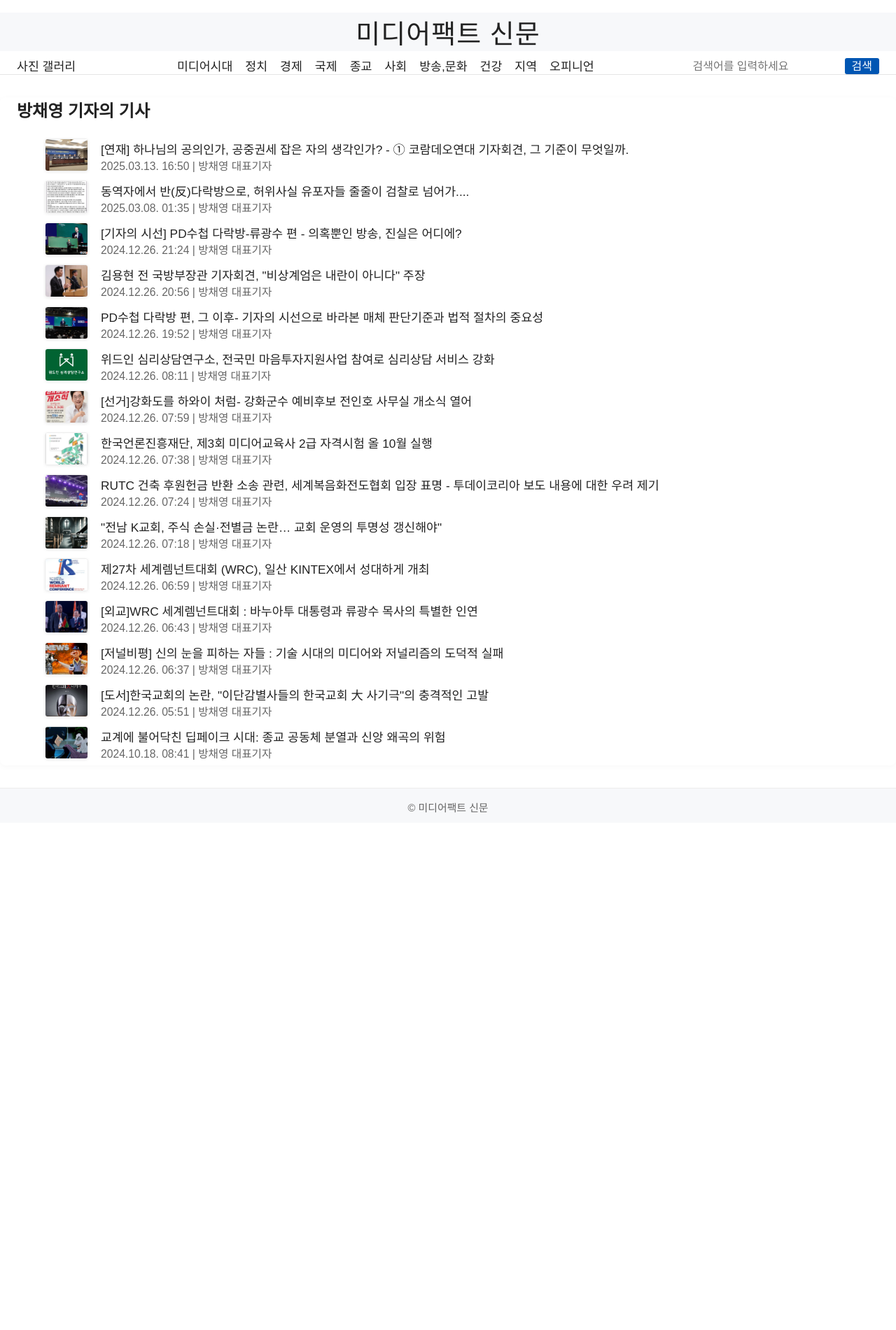
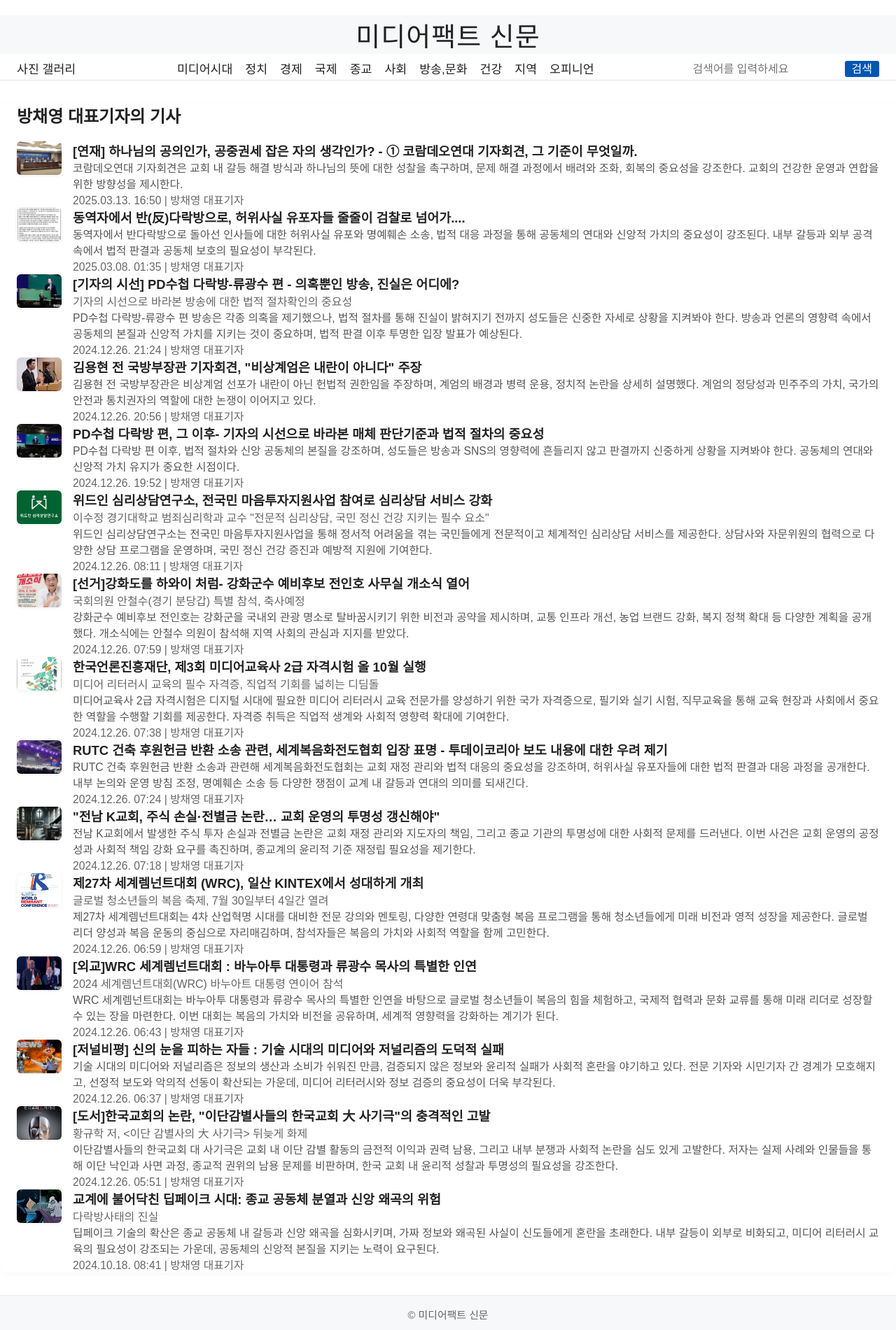
Before and after one commit to assam258-5892/mediafact, a Flask app: page /reporter/1 in a window 1280 px wide. Shown: the whole page at 70% size. Before the commit the page ends 1162 px from the top, so only its background shows below. Run offline with Flask 3, Linux system fonts and the light colour scheme; data comes from the database, SQL or seed files in the repository.

Commit message:
기사 항목 템플릿 통합

```diff
--- a/app/routes.py
+++ b/app/routes.py
@@ -1,6 +1,9 @@
+import re
+import sqlite3
+from datetime import datetime
+
+import markdown
 from flask import Flask, render_template, request, redirect, url_for, g
-from datetime import datetime
-import sqlite3
 
 DATABASE = 'db/mediafact.db'
 
@@ -53,9 +56,7 @@ def article_detail(article_id):
         photos = db.execute('SELECT * FROM 사진 WHERE 기사번호=?', (article_id,)).fetchall()
         reporter = db.execute('SELECT * FROM 기자 WHERE 기자번호=?', (article['기자번호'],)).fetchone() if article else None
         # 기사내용 [사진:N] 치환 후 마크다운 변환
-        import markdown
         def replace_photo_tag(text, photos):
-            import re
             def photo_replacer(match):
                 num = int(match.group(1))
                 for photo in photos:
@@ -75,7 +76,7 @@ def article_detail(article_id):
     return render_template('article.html', article=article, photos=photos, reporter=reporter, categories=categories, article_content_html=article_content_html)
 
 # 기사 편집
-@app.route('/article/<int:article_id>/edit', methods=['GET', 'POST'])
+@app.route('/edit/<int:article_id>', methods=['GET', 'POST'])
 def article_edit(article_id):
     db = get_db()
     if request.method == 'POST':
@@ -83,7 +84,6 @@ def article_edit(article_id):
         summary = request.form.get('summary', '')
         content = request.form.get('content', '')
         publish = int(request.form.get('publish', 0))
-        from datetime import datetime
         now = datetime.now().strftime('%Y-%m-%d %H:%M:%S')
         db.execute('UPDATE 기사 SET 기사제목=?, 기사요약=?, 기사내용=?, 공개여부=?, 수정일자=? WHERE 기사번호=?', (title, summary, content, publish, now, article_id))
         db.commit()
@@ -98,7 +98,7 @@ def article_edit(article_id):
 def category(category_id):
     db = get_db()
     articles = db.execute('''
-        SELECT 기사.*, 분류.분류명칭, 기자.기자성명, 기자.기자직함,
+        SELECT 기사.*, 기사.기사부제, 기사.기사요약, 분류.분류명칭, 기자.기자성명, 기자.기자직함,
         (SELECT 사진경로 FROM 사진 WHERE 사진.기사번호 = 기사.기사번호 ORDER BY 사진.등록일자 ASC, 사진.사진번호 ASC LIMIT 1) AS 대표사진경로
         FROM 기사
         JOIN 분류 ON 기사.분류번호 = 분류.분류번호
@@ -115,7 +115,7 @@ def category(category_id):
 def reporter(reporter_id):
     db = get_db()
     articles = db.execute('''
-        SELECT 기사.*, 분류.분류명칭, 기자.기자성명, 기자.기자직함,
+        SELECT 기사.*, 기사.기사부제, 기사.기사요약, 분류.분류명칭, 기자.기자성명, 기자.기자직함,
         (SELECT 사진경로 FROM 사진 WHERE 사진.기사번호 = 기사.기사번호 ORDER BY 사진.등록일자 ASC, 사진.사진번호 ASC LIMIT 1) AS 대표사진경로
         FROM 기사
         JOIN 분류 ON 기사.분류번호 = 분류.분류번호
@@ -145,7 +145,7 @@ def photo_gallery():
 def photo_detail(photo_id):
     db = get_db()
     photo = db.execute('SELECT * FROM 사진 WHERE 사진연번=?', (photo_id,)).fetchone()
-    article = db.execute('SELECT 기사제목, 기사번호 FROM 기사 WHERE 기사번호=?', (photo['기사번호'],)).fetchone() if photo else None
+    article = db.execute('SELECT 기사제목, 기사부제, 기사요약, 기사번호 FROM 기사 WHERE 기사번호=?', (photo['기사번호'],)).fetchone() if photo else None
     reporter = db.execute('SELECT * FROM 기자 WHERE 기자번호=?', (photo['기자번호'],)).fetchone() if photo else None
     categories = db.execute('SELECT * FROM 분류 ORDER BY 분류번호').fetchall()
     return render_template('photo_detail.html', photo=photo, article=article, reporter=reporter, categories=categories)
@@ -159,7 +159,7 @@ def search():
     if query:
         try:
             sql = '''
-                SELECT 기사.*, 분류.분류명칭, 기자.기자성명, 기자.기자직함,
+                SELECT 기사.*, 기사.기사부제, 기사.기사요약, 분류.분류명칭, 기자.기자성명, 기자.기자직함,
                 (SELECT 사진경로 FROM 사진 WHERE 사진.기사번호 = 기사.기사번호 ORDER BY 사진.등록일자 ASC, 사진.사진번호 ASC LIMIT 1) AS 대표사진경로
                 FROM 기사전문색인
                 JOIN 기사 ON 기사전문색인.기사번호 = 기사.기사번호
--- a/static/css/style.css
+++ b/static/css/style.css
@@ -77,7 +77,7 @@ header {
     border-bottom: 1px solid #e5e5e5;
     background: #fff;
     color: #222;
-    padding: 0;
+    padding: 4px 0;
 }
 header > nav {
     display: flex;
--- a/templates/article.html
+++ b/templates/article.html
@@ -8,7 +8,7 @@
 {% if article['기사부제'] %}<h3>{{ article['기사부제'] }}</h3>{% endif %}
 <div class="article-meta-flex" style="display:flex; justify-content:space-between; align-items:center; margin-bottom:8px;">
     <div>
-        <strong>기자:</strong> <a href="/reporter/{{ reporter['기자번호'] }}">{{ reporter['기자성명'] }}{% if reporter['기자직함'] %} {{ reporter['기자직함'] }}{% endif %}</a>
+        <strong>기자:</strong> <a href="/reporter/{{ reporter['기자번호'] }}">{{ reporter['기자성명'] }}{% if reporter['기자직함'] %} {{ reporter['기자직함'] }}{% else %} 기자{% endif %}</a>
     </div>
     <div style="color:#888; font-size:1.05em;">
         <strong>조회수:</strong> {{ article['조회횟수'] }}
--- a/templates/article_edit.html
+++ b/templates/article_edit.html
@@ -5,6 +5,8 @@
 <form method="post">
     <label for="title">제목</label><br>
     <input type="text" id="title" name="title" value="{{ article['기사제목'] }}" style="width:100%;"><br><br>
+    <label for="subtitle">부제</label><br>
+    <input type="text" id="subtitle" name="subtitle" value="{{ article['기사부제'] }}" style="width:100%;"><br><br>
     <label for="summary">요약</label><br>
     <textarea id="summary" name="summary" rows="2" style="width:100%;">{{ article['기사요약'] }}</textarea><br><br>
     <label for="content">본문</label><br>
--- /dev/null
+++ b/templates/article_item.html
@@ -0,0 +1,15 @@
+<div class="article-item">
+    <div style="display:flex;align-items:flex-start;gap:16px;">
+        {% if article['대표사진경로'] %}
+        <a href="/article/{{ article['기사번호'] }}">
+            <img src="/static/images/photo/{{ article['대표사진경로'].split('/')[-1] }}" alt="대표사진" style="width:64px;height:48px;object-fit:cover;border-radius:6px;box-shadow:0 1px 4px rgba(0,0,0,0.07);">
+        </a>
+        {% endif %}
+        <div style="flex:1;min-width:0;">
+            <a href="/article/{{ article['기사번호'] }}" title="{{ article['기사요약'] }}" style="font-size:1.15em;font-weight:600;">{{ article['기사제목'] }}</a><br>
+            {% if article['기사부제'] %}<span style="color:#666;font-size:1em;">{{ article['기사부제'] }}</span><br>{% endif %}
+            {% if article['기사요약'] %}<span style="color:#555;font-size:0.98em;">{{ article['기사요약'] }}</span><br>{% endif %}
+            <small>{{ article['작성일자']|datetime_format }} | {{ article['기자성명'] }}{% if article['기자직함'] %} {{ article['기자직함'] }}{% endif %}</small>
+        </div>
+    </div>
+</div>
--- a/templates/photo_detail.html
+++ b/templates/photo_detail.html
@@ -6,7 +6,9 @@
     <img src="/static/images/photo/{{ photo['사진경로'].split('/')[-1] }}" alt="{{ photo['사진설명'] }}" style="max-width:600px;">
     <p><strong>설명:</strong> {{ photo['사진설명'] }}</p>
     <p><strong>기사:</strong> <a href="/article/{{ article['기사번호'] }}">{{ article['기사제목'] }}</a></p>
-    <p><strong>기자:</strong> {{ reporter['기자성명'] }}{% if reporter['기자직함'] %} {{ reporter['기자직함'] }}{% endif %}</p>
+    {% if article['기사부제'] %}<p style="margin:0 0 8px 0;color:#666;font-size:1em;">{{ article['기사부제'] }}</p>{% endif %}
+    {% if article['기사요약'] %}<p style="margin:0 0 8px 0;color:#888;font-size:0.98em;">{{ article['기사요약'] }}</p>{% endif %}
+    <p><strong>기자:</strong> <a href="/reporter/{{ reporter['기자번호'] }}">{{ reporter['기자성명'] }}{% if reporter['기자직함'] %} {{ reporter['기자직함'] }}{% else %} 기자{% endif %}</a></p>
     <p><strong>등록일자:</strong> {{ photo['등록일자']|datetime_format }}</p>
 {% else %}
     <p>사진 정보를 찾을 수 없습니다.</p>
--- a/templates/reporter.html
+++ b/templates/reporter.html
@@ -1,20 +1,10 @@
 {% extends 'base.html' %}
 {% block title %}기자별 기사{% endblock %}
 {% block content %}
-<h2>{{ reporter['기자성명'] }} 기자의 기사</h2>
-<ul>
+<h2>{{ reporter['기자성명'] }}{% if reporter['기자직함'] %} {{ reporter['기자직함'] }}{% else %} 기자{% endif %}의 기사</h2>
+<div class="article-list">
     {% for article in articles %}
-    <li style="display:flex;align-items:center;gap:12px;min-height:60px;">
-        {% if article['대표사진경로'] %}
-            <a href="/article/{{ article['기사번호'] }}">
-                <img src="/static/images/photo/{{ article['대표사진경로'].split('/')[-1] }}" alt="대표사진" style="width:60px;height:45px;object-fit:cover;border-radius:4px;border:1px solid #eee;box-shadow:0 1px 4px rgba(0,0,0,0.07);margin-right:6px;">
-            </a>
-        {% endif %}
-        <div style="flex:1;min-width:0;">
-            <a href="/article/{{ article['기사번호'] }}" title="{{ article['기사요약'] }}">{{ article['기사제목'] }}</a><br>
-            <small>{{ article['작성일자']|datetime_format }} | {{ article['기자성명'] }}{% if article['기자직함'] %} {{ article['기자직함'] }}{% endif %}</small>
-        </div>
-    </li>
+        {% include 'article_item.html' %}
     {% endfor %}
-</ul>
+</div>
 {% endblock %}
```
Also changed, not shown: templates/category.html (+5 -15 lines), templates/index.html (+2 -14 lines), templates/search.html (+3 -13 lines).
